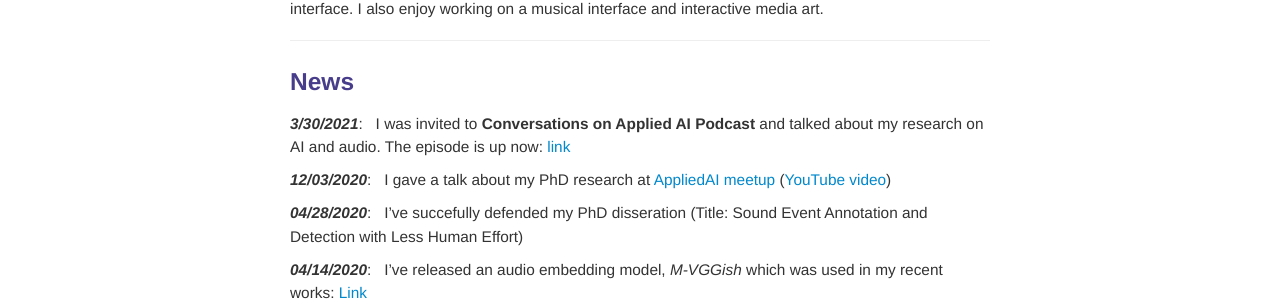
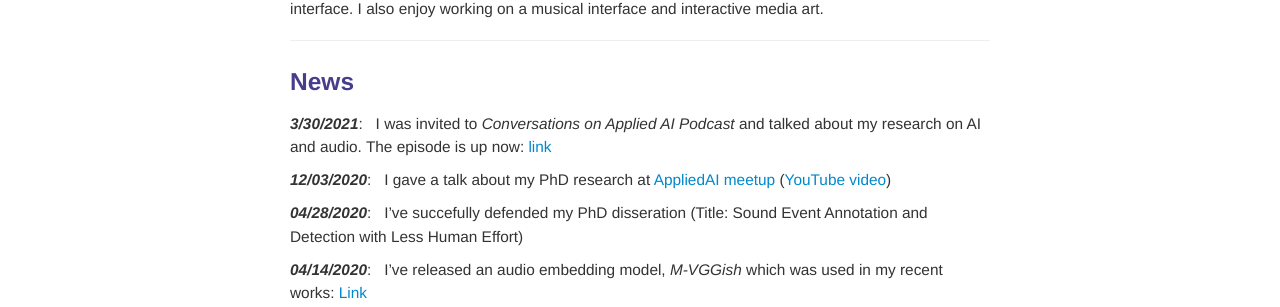
Before and after one commit to bongjun/bongjun.github.io, a Jekyll site: the page built from index.md, in a window 1280 px wide. Shown: the part 452-759 px from the top of the page. Built offline with Jekyll 4.4.1, drawn with Linux system fonts in a browser that asks for light colours.

```diff
--- a/index.md
+++ b/index.md
@@ -40,7 +40,7 @@ My research interests inlucde machine learning, audio signal processing (e.g., s
 
 ### News
 
-***3/30/2021***:&nbsp;&nbsp; I was invited to **Conversations on Applied AI Podcast** and talked about my research on AI and audio. The episode is up now: [link](https://appliedai.buzzsprout.com/1101152/8222571-bongjun-kim-sound-recognition-and-audio-signal-processing-with-machine-learning)
+***3/30/2021***:&nbsp;&nbsp; I was invited to *Conversations on Applied AI Podcast* and talked about my research on AI and audio. The episode is up now: [link](https://appliedai.buzzsprout.com/1101152/8222571-bongjun-kim-sound-recognition-and-audio-signal-processing-with-machine-learning)
 
 ***12/03/2020***:&nbsp;&nbsp; I gave a talk about my PhD research at [AppliedAI meetup](https://www.meetup.com/applied_ai/events/271900276/) ([YouTube video](https://youtu.be/kUNB2B4kn10))
 
```
